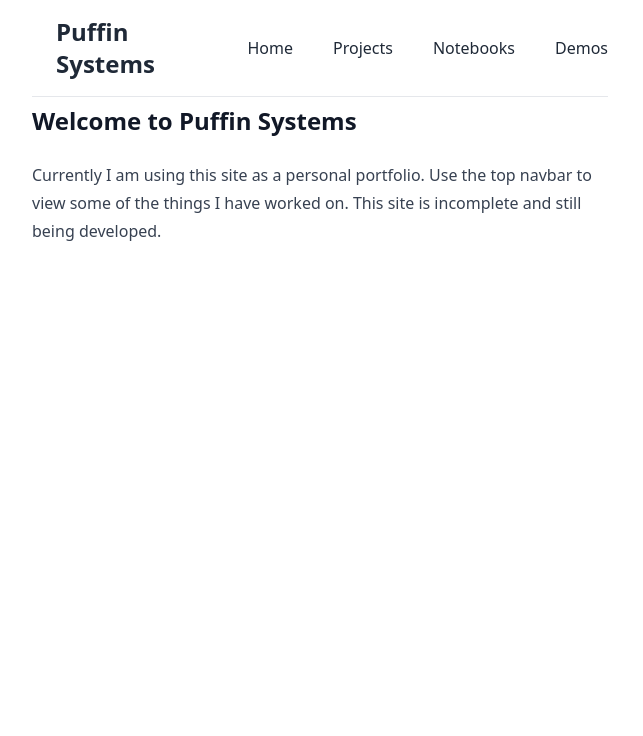
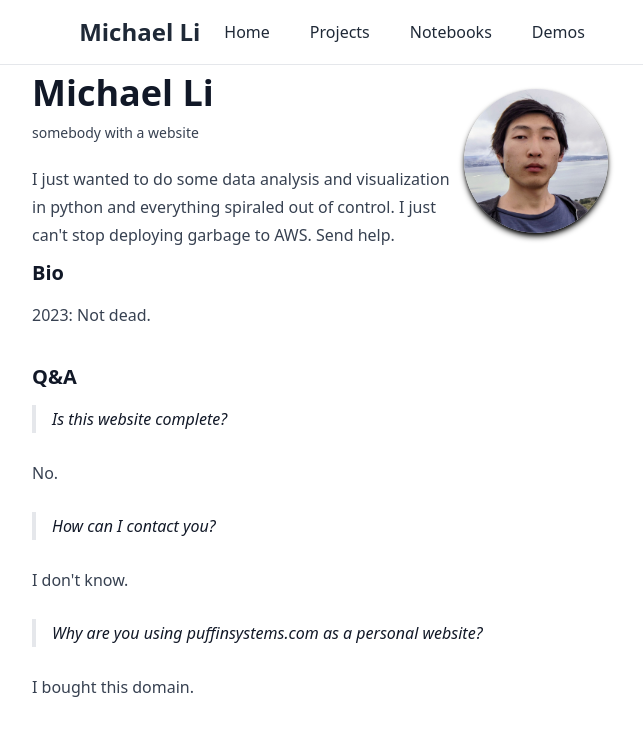
Before and after one commit to magicalpuffin/mli-puffinsystems, a SvelteKit app in the folder puffinsystems_homepage/: page / in a window 1280 px wide. Shown: the top 736 px of the page, without its empty margins (320-963 px from the left). Built offline with nearby package versions, Linux system fonts and the light colour scheme.

Commit message:
added image, updated homepage

```diff
--- a/puffinsystems_homepage/src/lib/components/Navbar.svelte
+++ b/puffinsystems_homepage/src/lib/components/Navbar.svelte
@@ -6,15 +6,13 @@
   }
 </script>
 
-<nav
-  class="container mx-auto max-w-xl border-b py-4 md:flex md:items-center md:justify-between"
->
+<nav class="mx-2 border-b py-4 md:flex md:justify-center">
   <div class="flex items-center justify-between">
     <!-- Logo -->
     <a
       class="px-6 text-xl font-bold text-gray-800 hover:text-blue-400 md:text-2xl"
       href="/"
-      >Puffin Systems
+      >Michael Li
     </a>
     <!-- Mobile menu button -->
     <button
--- a/puffinsystems_homepage/src/routes/+layout.svelte
+++ b/puffinsystems_homepage/src/routes/+layout.svelte
@@ -6,8 +6,10 @@
 <div>
   <Navbar />
   <main>
-    <div class="container mx-auto my-2 max-w-xl items-center justify-center">
-      <slot />
+    <div class="my-2 flex justify-center">
+      <div class="container mx-2 max-w-xl">
+        <slot />
+      </div>
     </div>
   </main>
 </div>
--- a/puffinsystems_homepage/src/routes/+page.svelte
+++ b/puffinsystems_homepage/src/routes/+page.svelte
@@ -1,8 +1,29 @@
-<article class="prose">
-  <h2>Welcome to Puffin Systems</h2>
-  <p>
-    Currently I am using this site as a personal portfolio. Use the top navbar
-    to view some of the things I have worked on. This site is incomplete and
-    still being developed.
-  </p>
+<div class="flex flex-row">
+  <article class="prose">
+    <h1 class="mb-0">Michael Li</h1>
+    <p class="prose-sm my-2">somebody with a website</p>
+    <p>
+      I just wanted to do some data analysis and visualization in python and
+      everything spiraled out of control. I just can't stop deploying garbage to
+      AWS. Send help.
+    </p>
+  </article>
+  <img
+    class="my-auto h-36 rounded-full object-cover shadow-md shadow-black"
+    src={"self_portrait.jpg"}
+    alt="self portrait"
+  />
+</div>
+<article class="prose mt-2">
+  <h3>Bio</h3>
+  <p>2023: Not dead.</p>
+  <h3>Q&A</h3>
+  <blockquote>Is this website complete?</blockquote>
+  <p>No.</p>
+  <blockquote>How can I contact you?</blockquote>
+  <p>I don't know.</p>
+  <blockquote>
+    Why are you using puffinsystems.com as a personal website?
+  </blockquote>
+  <p>I bought this domain.</p>
 </article>
```
Also changed, not shown: puffinsystems_homepage/static/self_portrait.jpg (added).
